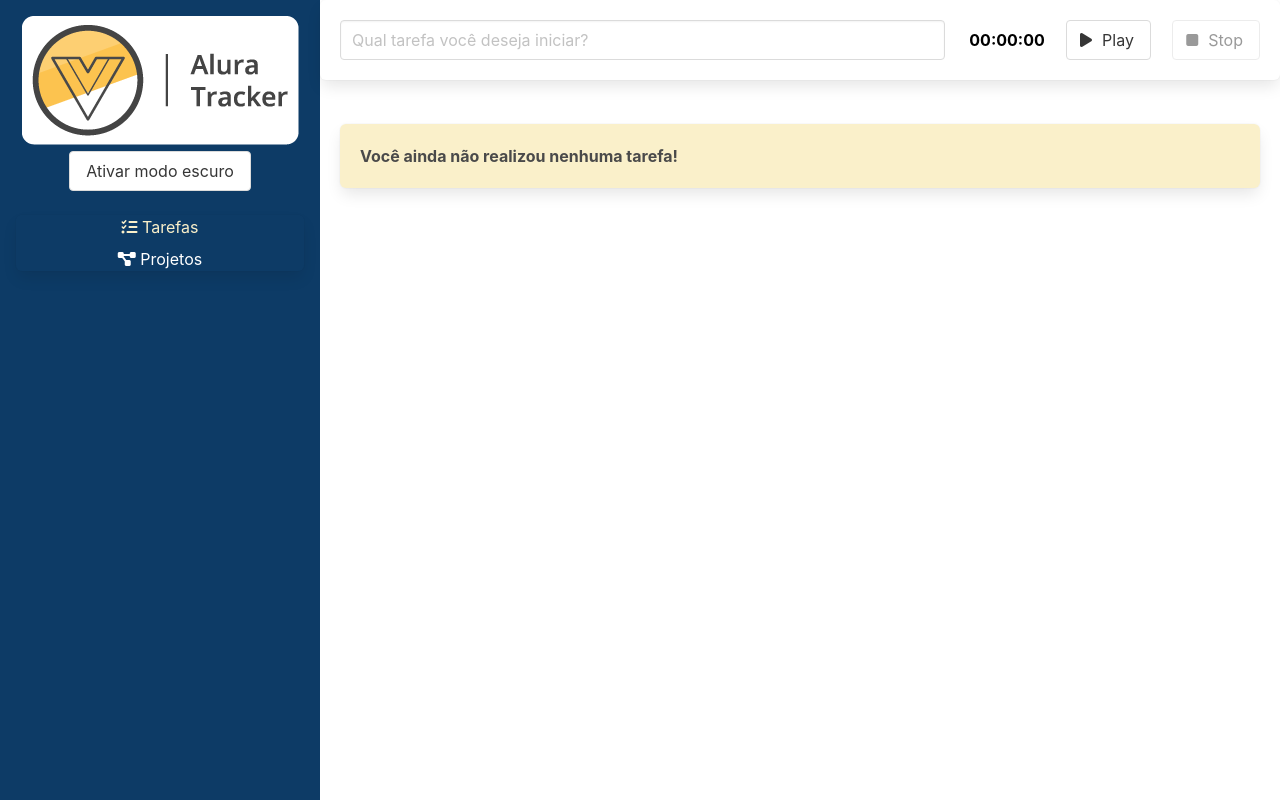
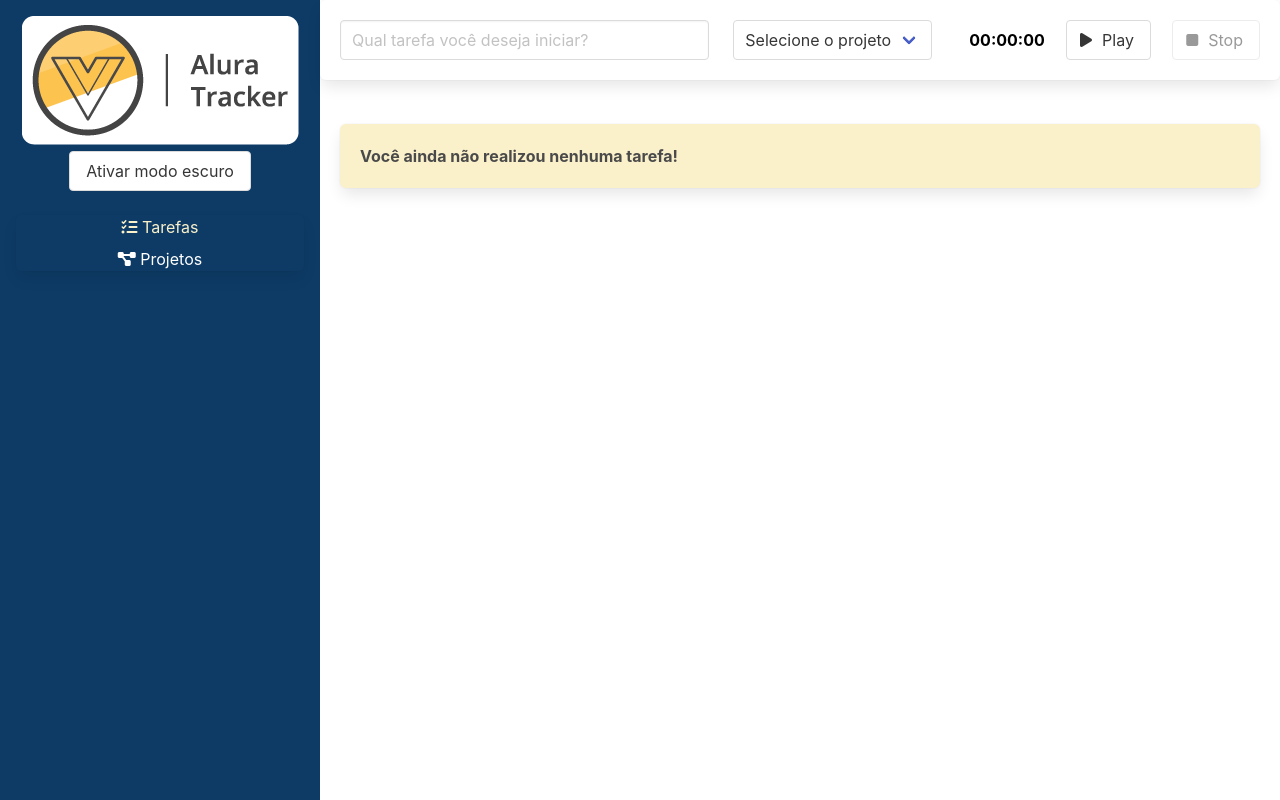
Before and after one commit to xLucaspx/vue-activity-tracker, a Vue app: page /#/ in a window 1280 px wide. Built offline with nearby package versions, Linux system fonts and the light colour scheme.

Commit message:
Adicinando store com vuex

```diff
--- a/package.json
+++ b/package.json
@@ -10,7 +10,8 @@
   "dependencies": {
     "core-js": "^3.8.3",
     "vue": "^3.2.13",
-    "vue-router": "^4.1.6"
+    "vue-router": "^4.1.6",
+    "vuex": "^4.0.2"
   },
   "devDependencies": {
     "@fortawesome/fontawesome-free": "^6.2.0",
--- a/src/components/FormularioTarefa.vue
+++ b/src/components/FormularioTarefa.vue
@@ -1,8 +1,19 @@
 <template>
     <div class="box form">
         <div class="columns">
-            <div class="column is-8" role="form" aria-label="Formulário para criação de uma nova tarefa">
+            <div class="column is-5" role="form" aria-label="Formulário para criação de uma nova tarefa">
                 <input type="text" class="input" placeholder="Qual tarefa você deseja iniciar?" v-model="descricao">
+            </div>
+
+            <div class="column is-3">
+                <div class="select">
+                    <select v-model="idProjeto">
+                        <option value="">Selecione o projeto</option>
+                        <option :value="projeto.id" v-for="projeto in projetos" :key="projeto.id">
+                            {{ projeto.nome }}
+                        </option>
+                    </select>
+                </div>
             </div>
 
             <div class="column">
@@ -15,6 +26,8 @@
 <script lang="ts">
 import { defineComponent } from 'vue';
 import TemporizadorTarefa from './TemporizadorTarefa.vue';
+import { computed } from '@vue/reactivity';
+import { useStore } from '@/store';
 
 export default defineComponent({
     name: 'FormularioTarefa',
@@ -24,16 +37,24 @@
     },
     data() {
         return {
-            descricao: ''
+            descricao: '',
+            idProjeto: ''
         }
     },
     methods: {
         finalizarTarefa(tempoDecorrido: number): void {
             this.$emit('aoSalvarTarefa', {
                 duracaoEmSegundos: tempoDecorrido,
-                descricao: this.descricao
+                descricao: this.descricao,
+                projeto: this.projetos.find(proj => proj.id == this.idProjeto)
             });
             this.descricao = "";
+        }
+    },
+    setup() {
+        const store = useStore()
+        return {
+            projetos: computed(() => store.state.projetos)
         }
     }
 })
--- a/src/interfaces/ITarefa.ts
+++ b/src/interfaces/ITarefa.ts
@@ -1,4 +1,7 @@
+import IProjeto from "./IProjeto";
+
 export default interface ITarefa {
     duracaoEmSegundos: number,
-    descricao: string
+    descricao: string,
+    projeto: IProjeto
 }
--- a/src/main.ts
+++ b/src/main.ts
@@ -3,7 +3,9 @@
 
 import '@fortawesome/fontawesome-free/css/all.css'
 import roteador from './roteador'
+import { key, store } from './store'
 
 createApp(App)
     .use(roteador)
+    .use(store, key)
     .mount('#app')
--- /dev/null
+++ b/src/store/index.ts
@@ -0,0 +1,30 @@
+import IProjeto from "@/interfaces/IProjeto";
+import { InjectionKey } from "vue";
+import { createStore, Store } from "vuex";
+import {useStore as vuexUseStore} from "vuex";
+
+interface Estado {
+    projetos: IProjeto[]
+}
+
+export const key: InjectionKey<Store<Estado>> = Symbol();
+
+export const store = createStore<Estado>({
+    state: {
+        projetos: []
+    },
+    mutations: {
+        'ADICIONA_PROJETO'(state, nomeDoProjeto: string) {
+            const projeto = {
+                id: new Date().toISOString(),
+                nome: nomeDoProjeto
+            } as IProjeto;
+
+            state.projetos.push(projeto);
+        }
+    }
+})
+
+export function useStore(): Store<Estado> {
+    return vuexUseStore(key);
+}
--- a/src/views/Projetos.vue
+++ b/src/views/Projetos.vue
@@ -31,25 +31,27 @@
 
 <script lang="ts">
 import { defineComponent } from 'vue';
-import IProjeto from '../interfaces/IProjeto'
+import { useStore } from '@/store';
+import { computed } from '@vue/reactivity';
 
 export default defineComponent({
     name: 'ProjetosView',
     data() {
         return {
-            nomeDoProjeto: "",
-            projetos: [] as IProjeto[]
+            nomeDoProjeto: ""
         }
     },
     methods: {
         salvaProjeto() {
-            const projeto: IProjeto = {
-                nome: this.nomeDoProjeto,
-                id: new Date().toISOString()
-            }
-
-            this.projetos.push(projeto);
+            this.store.commit('ADICIONA_PROJETO', this.nomeDoProjeto)
             this.nomeDoProjeto = '';
+        }
+    },
+    setup () {
+        const store = useStore()
+        return {
+            store,
+            projetos: computed(() => store.state.projetos)
         }
     }
 })
```
Also changed, not shown: 1 other file (tests, documents, lock files or other folders).
